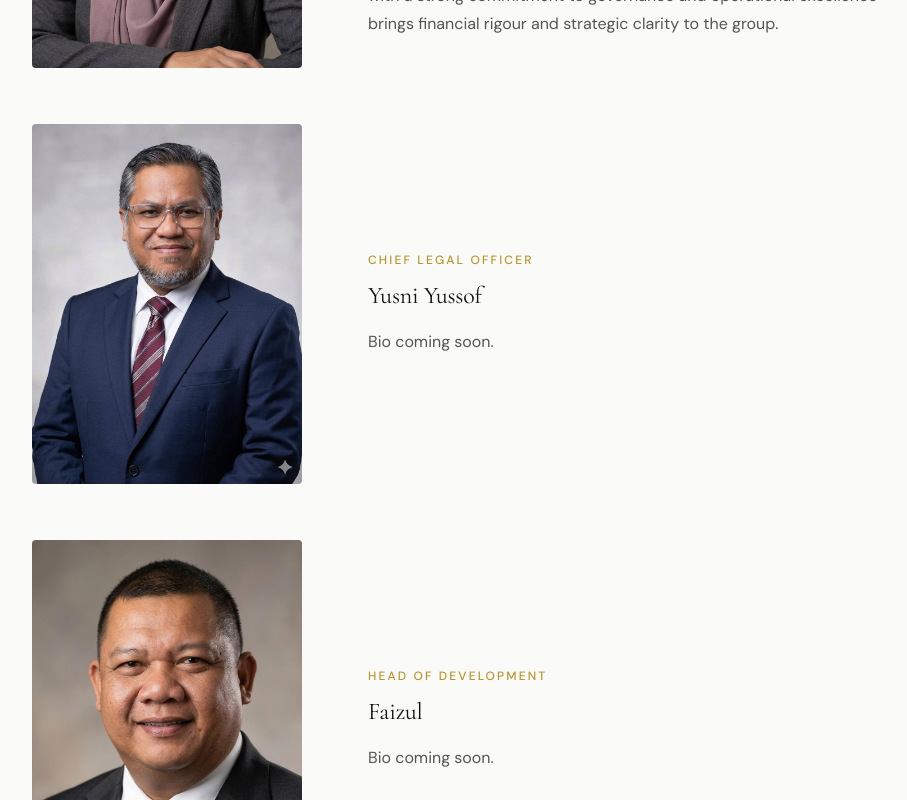
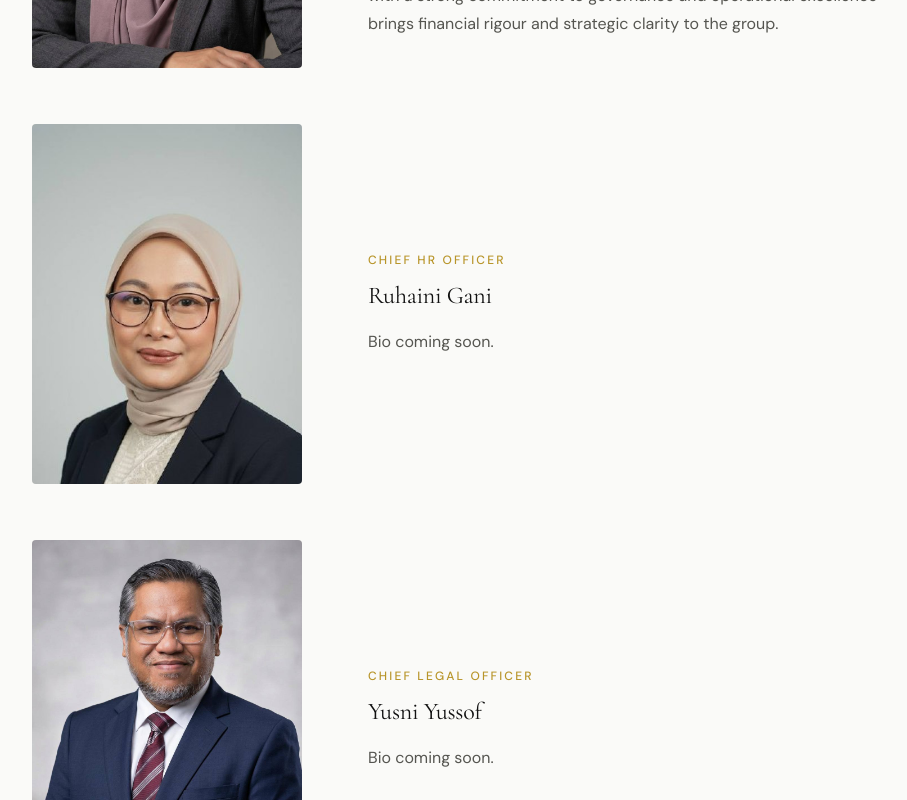
Before and after one commit to shamnashriq-ai/triballiance-website, a Next.js app: page /about/leadership in a window 1280 px wide. Shown: the part 2220-3020 px from the top of the page, without its empty margins (160-1067 px from the left). Built offline with nearby package versions, Linux system fonts and the light colour scheme.

Commit message:
Add Ruhaini Gani as Chief HR Officer to leadership page

```diff
--- a/src/app/about/leadership/page.tsx
+++ b/src/app/about/leadership/page.tsx
@@ -28,6 +28,12 @@ const leaders = [
     role: "Chief Financial Officer",
     image: "/leader-faizah.jpg",
     bio: "A seasoned finance professional with over 30 years of experience across the banking and stockbroking industries. Faizah holds a Bachelor of Accountancy (Hons) and has held senior roles at TA Securities and major Malaysian banks, specialising in credit evaluation, margin financing, financial reporting, and regulatory compliance. Her deep expertise in risk management, treasury operations, and corporate financing — combined with a strong commitment to governance and operational excellence — brings financial rigour and strategic clarity to the group.",
+  },
+  {
+    name: "Ruhaini Gani",
+    role: "Chief HR Officer",
+    image: "/leader-ruhaini.jpg",
+    bio: "Bio coming soon.",
   },
   {
     name: "Yusni Yussof",
```
Also changed, not shown: public/leader-ruhaini.jpg (added).
